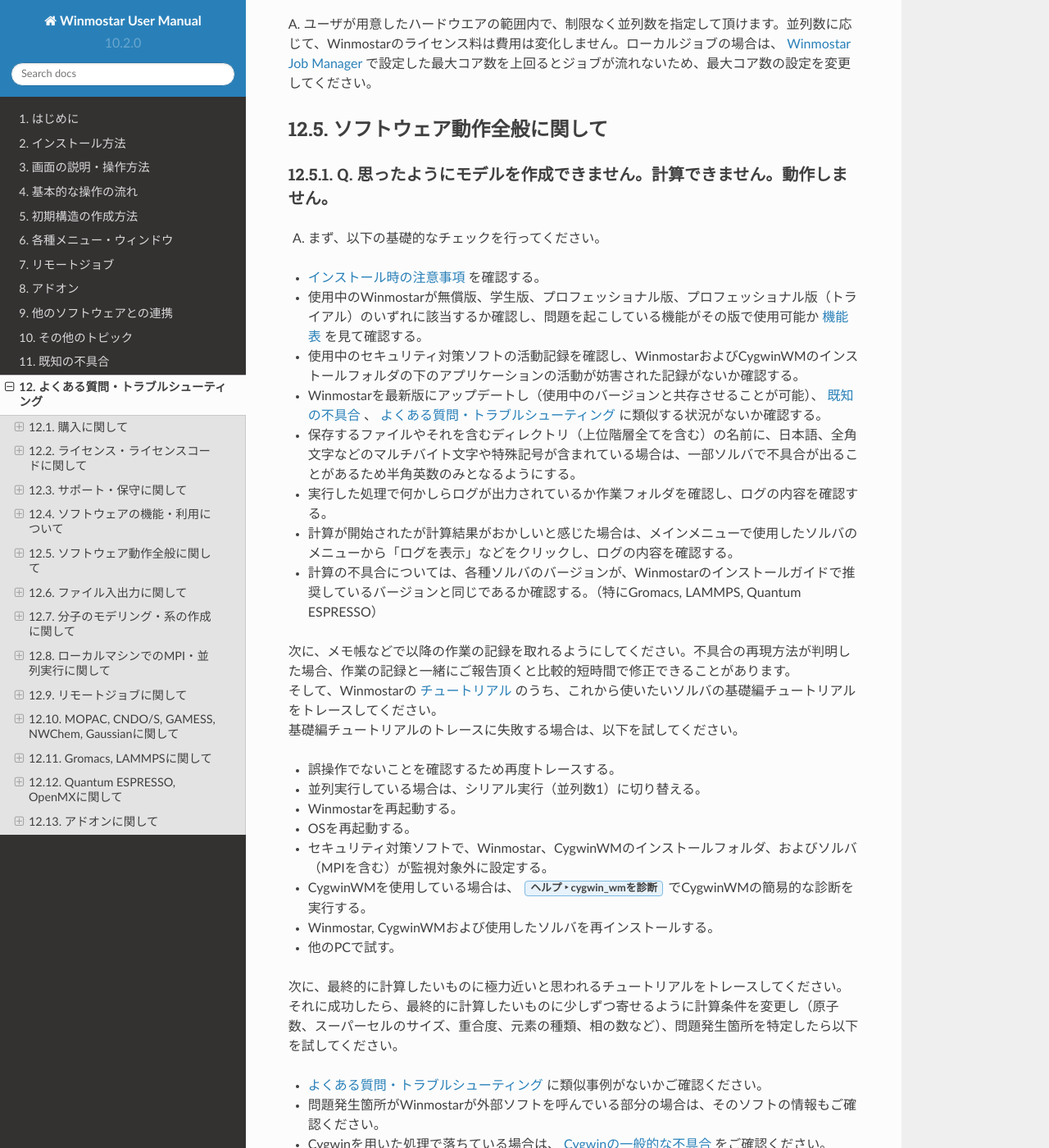
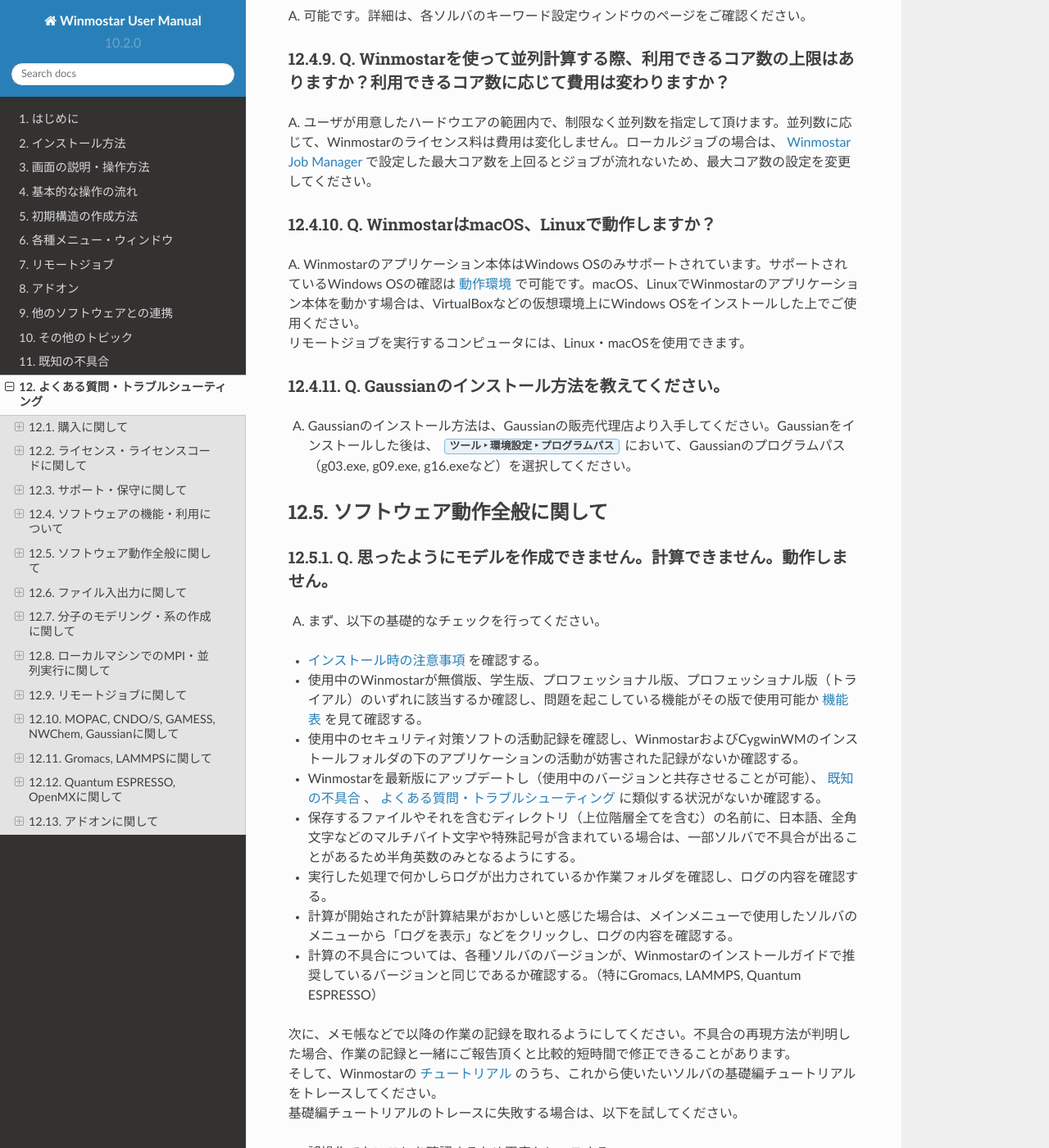
Before and after one commit to X-Ability/winmostar_doc, a Sphinx documentation site: the page built from source/faq/faq.rst, in a window 1280 px wide and 1400 px high, scrolled down 7566 px. Shown: the whole window at 82% size. Built offline with Sphinx 7.4.7 and the Read the Docs theme 2.0.0, drawn with Linux system fonts in a browser that asks for light colours; formulas are drawn with MathJax 3; some of the changed text lies outside the part shown.

Commit message:
FAQ追記

```diff
--- a/source/faq/faq.rst
+++ b/source/faq/faq.rst
@@ -36,7 +36,7 @@
 ^^^^^^^^^^^^^^^^^^^^^^^^^^^^^^^^^^^^^^^^^^^^^^^^^^^^^^^^^^^^^^^^
 
 | A.
-| 指定代理店をご利用ください。詳細は `価格・購入 <https://winmostar.com/jp/purchase>`_ をご確認ください。
+| 指定代理店をご利用ください。詳細は `価格・購入 <https://winmostar.com/jp/purchase>`_ をご確認ください。指定代理店を介したくない場合は、弊社（株式会社クロスアビリティ）からの直販のみ可能です。指定代理店を設けているのは、Winmostarの価格とサービスを、エンドユーザに適切な形で提供するためです。
 
 ライセンス・ライセンスコードに関して
 -----------------------------------------------------
@@ -152,6 +152,17 @@
 
 | A. ユーザが用意したハードウエアの範囲内で、制限なく並列数を指定して頂けます。並列数に応じて、Winmostarのライセンス料は費用は変化しません。ローカルジョブの場合は、 :ref:`winmosjm_top` で設定した最大コア数を上回るとジョブが流れないため、最大コア数の設定を変更してください。
 
+Q. WinmostarはmacOS、Linuxで動作しますか？
+^^^^^^^^^^^^^^^^^^^^^^^^^^^^^^^^^^^^^^^^^^^^^^^^^^^^^^^^^^^^^^^^^^^^^^^^^^^^^^^^^^^^^^^^^^^^^^^^^^^^^^^^^^^^^^^^^^^^^^^^^^
+
+| A. Winmostarのアプリケーション本体はWindows OSのみサポートされています。サポートされているWindows OSの確認は `動作環境 <https://winmostar.com/jp/requirements/>`_ で可能です。macOS、LinuxでWinmostarのアプリケーション本体を動かす場合は、VirtualBoxなどの仮想環境上にWindows OSをインストールした上でご使用ください。
+| リモートジョブを実行するコンピュータには、Linux・macOSを使用できます。
+
+Q. Gaussianのインストール方法を教えてください。
+^^^^^^^^^^^^^^^^^^^^^^^^^^^^^^^^^^^^^^^^^^^^^^^^^^^^^^^^^^^^^
+
+A. Gaussianのインストール方法は、Gaussianの販売代理店より入手してください。Gaussianをインストールした後は、 :menuselection:`ツール --> 環境設定 --> プログラムパス` において、Gaussianのプログラムパス（g03.exe, g09.exe, g16.exeなど）を選択してください。
+
 ソフトウェア動作全般に関して
 --------------------------------
 
@@ -180,7 +191,7 @@
 - Winmostarを再起動する。
 - OSを再起動する。
 - セキュリティ対策ソフトで、Winmostar、CygwinWMのインストールフォルダ、およびソルバ（MPIを含む）が監視対象外に設定する。
-- CygwinWMを使用している場合は、 :menuselection:`ヘルプ --> cygwin_wmを診断` でCygwinWMの簡易的な診断を実行する。
+- CygwinWMを使用している場合は、 :menuselection:`ヘルプ --> CygwinWMを診断` でCygwinWMの簡易的な診断を実行する。
 - Winmostar, CygwinWMおよび使用したソルバを再インストールする。
 - 他のPCで試す。
 
@@ -199,7 +210,7 @@
 
 .. _faq_cygwin_error:
 
-Q. Cygwinを使う処理が異常終了します。／ :menuselection:`ツール --> cygwin_wmを診断` 機能で `... ERROR ...` と表示されます。／Cygwinの黒いウィンドウに `child_info_fork::abort: ... Loaded to different address: parent ... != child ...` などと表示されます。
+Q. Cygwinを使う処理が異常終了します。／ :menuselection:`ツール --> CygwinWMを診断` 機能で `... ERROR ...` と表示されます。／Cygwinの黒いウィンドウに `child_info_fork::abort: ... Loaded to different address: parent ... != child ...` などと表示されます。
 ^^^^^^^^^^^^^^^^^^^^^^^^^^^^^^^^^^^^^^^^^^^^^^^^^^^^^^^^^^^^^^^^^^^^^^^^^^^^^^^^^^^^^^^^^^^^^^^^^^^^^^^^^^^^^^^^^^^^^^^^^^^^^^^^^^^^^^^^^^^^^^^^^^^^^^^^^^^^^^^^^^^^^^^^^^^^^^^^^^^^^^^^^^^^^^^^^^^^^^^^^^^^^^^^^^^^^^^^^^^^^^^^^^^^^^^^^^^^^^^^^^^^^^^^^^^^^^^^^^^^
 
 A.
@@ -221,7 +232,7 @@
    8) その他、 `Cygwinのfork()関連の失敗に関するFAQ <https://cygwin.com/faq.html#faq.using.fixing-fork-failures>`_ に記載された方法を試す。
    9) `Cygwin公式サイト <http://cygwin.com/>`_ のCygwinを新規にインストールし、そこからターミナル（端末）を起動できるか確認する。
 
-Q. :menuselection:`ツール --> cygwin_wmを診断` 機能で `WARNING ... some files are missing` と表示されます。
+Q. :menuselection:`ツール --> CygwinWMを診断` 機能で `WARNING ... some files are missing` と表示されます。
 ^^^^^^^^^^^^^^^^^^^^^^^^^^^^^^^^^^^^^^^^^^^^^^^^^^^^^^^^^^^^^^^^^^^^^^^^^^^^^^^^^^^^^^^^^^^^^^^^^^^^^^^^^^^^^^^^^^
 
 | A. CygwinWMを再インストールしてください。
@@ -314,9 +325,9 @@
 
    の行をコメントアウトまたは削除する
 
-   2) Winmostarの :menuselection:`ツール --> cygwin_wm起動` をクリックし、起動したcygwin上で `Winmostar(TM) 用Cygwinインストールマニュアル <https://winmostar.com/jp/gmx4wm_jp_win.html>`_ の「1-2. Gromacs」のインストール手順を試みる
+   2) Winmostarの :menuselection:`ツール --> Cygwin` をクリックし、起動したcygwin上で `Winmostar(TM) 用Cygwinインストールマニュアル <https://winmostar.com/jp/gmx4wm_jp_win.html>`_ の「1-2. Gromacs」のインストール手順を試みる
 
-   3) :menuselection:`ツール --> cygwin_wm起動` で :command:`gmx` と実行し `GROMACS: gmx, VERSION ...` などとGromacsの起動を示すメッセージが表示されたら再ビルドは成功である
+   3) :menuselection:`ツール --> CygwinWM` で :command:`gmx` と実行し `GROMACS: gmx, VERSION ...` などとGromacsの起動を示すメッセージが表示されたら再ビルドは成功である
 
 分子数が大きい場合（ケースにもよるが10,000程度）は、現在内部処理で使用している :command:`gmx solvate` の処理の限界となるケースもあるので、 :menuselection:`編集 --> :menuselection:`編集 --> グループ編集 --> グループを複製` で分子を並べてください。
 
@@ -387,6 +398,12 @@
 | この文字列を削除してDefault Settingsを選択した状態でSaveすると、この問題を解消できます。
 | (なお、Port欄の入力内容は特に影響しません。)
 
+Q. リモートサーバではどの種類のMPI（MPICH、OpenMPIなど）を使用できますか？
+^^^^^^^^^^^^^^^^^^^^^^^^^^^^^^^^^^^^^^^^^^^^^^^^^^^^^^^^^^^^^^^^^^^^^^^^^^^^^^^^^^^^^^^^^^^^^^^^
+
+| A. 基本的にどの種類のMPIも利用可能です。MPICH、OpenMPI、MVAPICHなどで動作実績があります。
+| テンプレートスクリプトを編集することで、source、module、exportといったコマンドを自由に実行し、任意のMPIを実行する環境を設定できます。
+| 使用するソルバは、使用するMPI（mpicc, mpif90）でコンパイルされている必要があります。
 
 MOPAC, CNDO/S, GAMESS, NWChem, Gaussianに関して
 ------------------------------------------------
```
